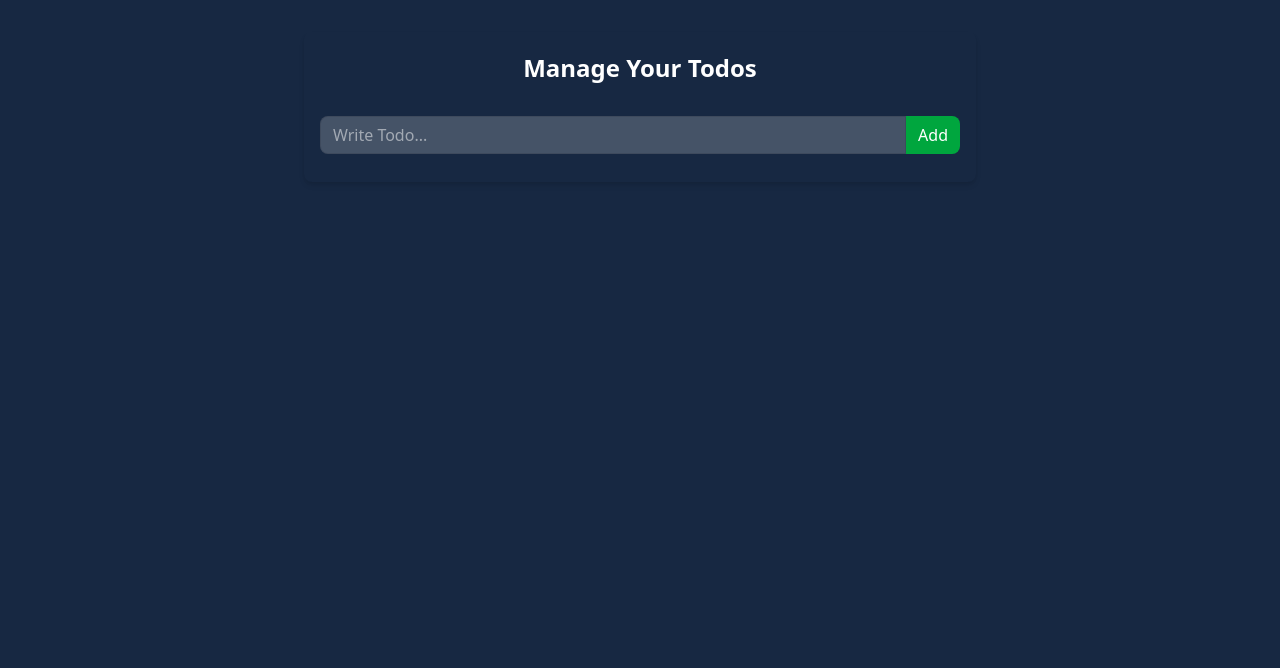
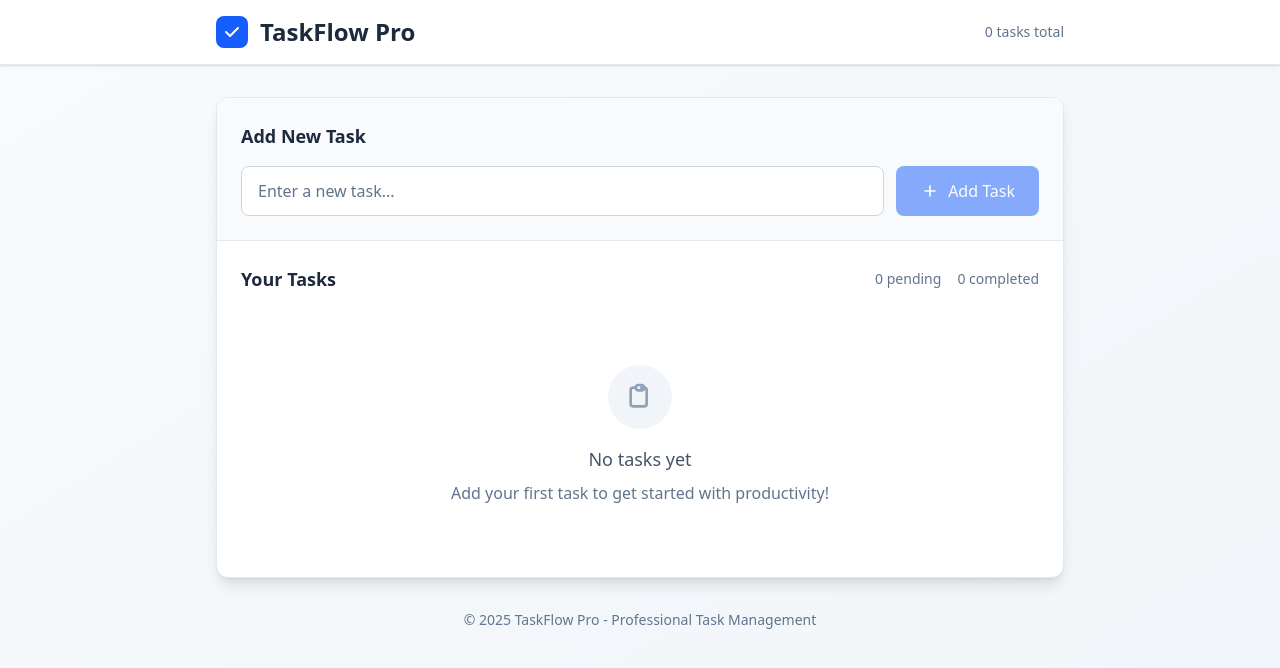
Before and after one commit to PranavRasal/to-do-list, a React (Vite) app in the folder to-do/: page / in a window 1280 px wide. Shown: the top 668 px of the page. Built offline with nearby package versions, Linux system fonts and the light colour scheme.

Commit message:
feat: enhance UI and UX for todo management with improved layout and styling

```diff
--- a/to-do/src/App.jsx
+++ b/to-do/src/App.jsx
@@ -37,24 +37,73 @@ function App() {
 
   return (
     <TodoProvider value={{todos,addtodos,editTodo,deleteTodo,completeTodo}}>
-   <div className="bg-[#172842] min-h-screen py-8">
-                <div className="w-full max-w-2xl mx-auto shadow-md rounded-lg px-4 py-3 text-white">
-                    <h1 className="text-2xl font-bold text-center mb-8 mt-2">Manage Your Todos</h1>
-                    <div className="mb-4">
-                        {/* Todo form goes here */}
-                        <TodoForm />
+      <div className="min-h-screen bg-gradient-to-br from-slate-50 to-slate-100">
+        {/* Header */}
+        <header className="bg-white shadow-sm border-b border-slate-200">
+          <div className="max-w-4xl mx-auto px-6 py-4">
+            <div className="flex items-center justify-between">
+              <div className="flex items-center space-x-3">
+                <div className="w-8 h-8 bg-blue-600 rounded-lg flex items-center justify-center">
+                  <svg className="w-5 h-5 text-white" fill="currentColor" viewBox="0 0 20 20">
+                    <path fillRule="evenodd" d="M16.707 5.293a1 1 0 010 1.414l-8 8a1 1 0 01-1.414 0l-4-4a1 1 0 011.414-1.414L8 12.586l7.293-7.293a1 1 0 011.414 0z" clipRule="evenodd" />
+                  </svg>
+                </div>
+                <h1 className="text-2xl font-bold text-slate-800">TaskFlow Pro</h1>
+              </div>
+              <div className="text-sm text-slate-500">
+                {todos.length} {todos.length === 1 ? 'task' : 'tasks'} total
+              </div>
+            </div>
+          </div>
+        </header>
+
+        {/* Main Content */}
+        <main className="max-w-4xl mx-auto px-6 py-8">
+          <div className="bg-white rounded-xl shadow-lg border border-slate-200 overflow-hidden">
+            {/* Form Section */}
+            <div className="p-6 bg-slate-50 border-b border-slate-200">
+              <h2 className="text-lg font-semibold text-slate-800 mb-4">Add New Task</h2>
+              <TodoForm />
+            </div>
+
+            {/* Tasks Section */}
+            <div className="p-6">
+              <div className="flex items-center justify-between mb-6">
+                <h2 className="text-lg font-semibold text-slate-800">Your Tasks</h2>
+                <div className="flex items-center space-x-4 text-sm text-slate-500">
+                  <span>{todos.filter(todo => !todo.completed).length} pending</span>
+                  <span>{todos.filter(todo => todo.completed).length} completed</span>
+                </div>
+              </div>
+
+              {todos.length === 0 ? (
+                <div className="text-center py-12">
+                  <div className="w-16 h-16 bg-slate-100 rounded-full flex items-center justify-center mx-auto mb-4">
+                    <svg className="w-8 h-8 text-slate-400" fill="none" stroke="currentColor" viewBox="0 0 24 24">
+                      <path strokeLinecap="round" strokeLinejoin="round" strokeWidth={2} d="M9 5H7a2 2 0 00-2 2v10a2 2 0 002 2h8a2 2 0 002-2V7a2 2 0 00-2-2h-2M9 5a2 2 0 002 2h2a2 2 0 002-2M9 5a2 2 0 012-2h2a2 2 0 012 2" />
+                    </svg>
+                  </div>
+                  <h3 className="text-lg font-medium text-slate-600 mb-2">No tasks yet</h3>
+                  <p className="text-slate-500">Add your first task to get started with productivity!</p>
+                </div>
+              ) : (
+                <div className="space-y-3">
+                  {todos.map((todo) => (
+                    <div key={todo.id} className="w-full">
+                      <TodoItems todo={todo} />
                     </div>
-                    <div className="flex flex-wrap gap-y-3">
-                        {/*Loop and Add TodoItem here */}
-                        {todos.map((todo)=>(
-                          <div key={todo.id}
-                          className='w-full'>
-                          <TodoItems todo={todo}/>
-                          </div>
-                        ))}
-                    </div>
+                  ))}
                 </div>
+              )}
             </div>
+          </div>
+
+          {/* Footer */}
+          <div className="mt-8 text-center text-sm text-slate-500">
+            <p>© 2025 TaskFlow Pro - Professional Task Management</p>
+          </div>
+        </main>
+      </div>
     </TodoProvider>
   )
 }
--- a/to-do/src/assets/component/TodoItems.jsx
+++ b/to-do/src/assets/component/TodoItems.jsx
@@ -1,59 +1,114 @@
 import React, { useState } from 'react'
 import { useTodo } from '../../contexts';
+
 function TodoItems({ todo }) {
-const [isTodoEditable,setIsTodoEditable]= useState(false)
-const [todoMsg,setTodoMsg]=useState(todo.todo)
-const {deleteTodo,editTodo,completeTodo}=useTodo()
-const editTodos =()=>{
-    editTodo(todo.id,{...todo,todo:todoMsg})
+    const [isTodoEditable, setIsTodoEditable] = useState(false)
+    const [todoMsg, setTodoMsg] = useState(todo.todo)
+    const {deleteTodo, editTodo, completeTodo} = useTodo()
+
+    const editTodos = () => {
+        if (todoMsg.trim()) {
+            editTodo(todo.id, {...todo, todo: todoMsg.trim()})
             setIsTodoEditable(false)
         }
-const togglecompleted = ()=>{
+    }
+
+    const toggleCompleted = () => {
         completeTodo(todo.id)
     }
-console.log(todo)
+
+    const handleKeyPress = (e) => {
+        if (e.key === 'Enter') {
+            editTodos()
+        } else if (e.key === 'Escape') {
+            setTodoMsg(todo.todo)
+            setIsTodoEditable(false)
+        }
+    }
+
     return (
-        <div
-            className={`flex border border-black/10 rounded-lg px-3 py-1.5 gap-x-3 shadow-sm shadow-white/50 duration-300  text-black ${
-                todo.completed ? "bg-[#c6e9a7]" : "bg-[#ccbed7]"
+        <div className={`group flex items-center gap-4 p-4 rounded-lg border transition-all duration-200 ${
+            todo.completed
+                ? "bg-green-50 border-green-200 opacity-75"
+                : "bg-white border-slate-200 hover:border-slate-300 hover:shadow-sm"
+        }`}>
+            {/* Checkbox */}
+            <div className="flex-shrink-0">
+                <button
+                    onClick={toggleCompleted}
+                    className={`w-5 h-5 rounded border-2 flex items-center justify-center transition-all duration-200 ${
+                        todo.completed
+                            ? "bg-green-500 border-green-500"
+                            : "border-slate-300 hover:border-green-400"
                     }`}
                 >
-            <input
-                type="checkbox"
-                className="cursor-pointer"
-                checked={todo.completed}
-                onChange={togglecompleted}
-            />
+                    {todo.completed && (
+                        <svg className="w-3 h-3 text-white" fill="currentColor" viewBox="0 0 20 20">
+                            <path fillRule="evenodd" d="M16.707 5.293a1 1 0 010 1.414l-8 8a1 1 0 01-1.414 0l-4-4a1 1 0 011.414-1.414L8 12.586l7.293-7.293a1 1 0 011.414 0z" clipRule="evenodd" />
+                        </svg>
+                    )}
+                </button>
+            </div>
+
+            {/* Task Content */}
+            <div className="flex-1 min-w-0">
+                {isTodoEditable ? (
                     <input
                         type="text"
-                className={`border outline-none w-full bg-transparent rounded-lg ${
-                    isTodoEditable ? "border-black/10 px-2" : "border-transparent"
-                } ${todo.completed ? "line-through" : ""}`}
                         value={todoMsg}
                         onChange={(e) => setTodoMsg(e.target.value)}
-                readOnly={!isTodoEditable}
+                        onBlur={editTodos}
+                        onKeyDown={handleKeyPress}
+                        className="w-full px-3 py-2 border border-blue-300 rounded-md focus:ring-2 focus:ring-blue-500 focus:border-blue-500 outline-none bg-white text-slate-800"
+                        autoFocus
                     />
-            {/* Edit, Save Button */}
+                ) : (
+                    <p className={`text-sm font-medium transition-all duration-200 ${
+                        todo.completed
+                            ? "text-slate-500 line-through"
+                            : "text-slate-800"
+                    }`}>
+                        {todo.todo}
+                    </p>
+                )}
+            </div>
+
+            {/* Action Buttons */}
+            <div className="flex items-center gap-2 opacity-0 group-hover:opacity-100 transition-opacity duration-200">
+                {!todo.completed && (
                     <button
-                className="inline-flex w-8 h-8 rounded-lg text-sm border border-black/10 justify-center items-center bg-gray-50 hover:bg-gray-100 shrink-0 disabled:opacity-50"
                         onClick={() => {
-                    if (todo.completed) return;
-
                             if (isTodoEditable) {
                                 editTodos();
-                    } else setIsTodoEditable((prev) => !prev);
+                            } else {
+                                setIsTodoEditable(true);
+                            }
                         }}
-                disabled={todo.completed}
+                        className="p-2 text-slate-400 hover:text-blue-600 hover:bg-blue-50 rounded-md transition-colors duration-200"
+                        title={isTodoEditable ? "Save" : "Edit"}
                     >
-                {isTodoEditable ? "📁" : "✏️"}
+                        {isTodoEditable ? (
+                            <svg className="w-4 h-4" fill="none" stroke="currentColor" viewBox="0 0 24 24">
+                                <path strokeLinecap="round" strokeLinejoin="round" strokeWidth={2} d="M5 13l4 4L19 7" />
+                            </svg>
+                        ) : (
+                            <svg className="w-4 h-4" fill="none" stroke="currentColor" viewBox="0 0 24 24">
+                                <path strokeLinecap="round" strokeLinejoin="round" strokeWidth={2} d="M11 5H6a2 2 0 00-2 2v11a2 2 0 002 2h11a2 2 0 002-2v-5m-1.414-9.414a2 2 0 112.828 2.828L11.828 15H9v-2.828l8.586-8.586z" />
+                            </svg>
+                        )}
                     </button>
-            {/* Delete Todo Button */}
+                )}
+
                 <button
-                className="inline-flex w-8 h-8 rounded-lg text-sm border border-black/10 justify-center items-center bg-gray-50 hover:bg-gray-100 shrink-0"
                     onClick={() => deleteTodo(todo.id)}
+                    className="p-2 text-slate-400 hover:text-red-600 hover:bg-red-50 rounded-md transition-colors duration-200"
+                    title="Delete"
                 >
-                ❌
+                    <svg className="w-4 h-4" fill="none" stroke="currentColor" viewBox="0 0 24 24">
+                        <path strokeLinecap="round" strokeLinejoin="round" strokeWidth={2} d="M19 7l-.867 12.142A2 2 0 0116.138 21H7.862a2 2 0 01-1.995-1.858L5 7m5 4v6m4-6v6m1-10V4a1 1 0 00-1-1h-4a1 1 0 00-1 1v3M4 7h16" />
+                    </svg>
                 </button>
+            </div>
         </div>
     );
 }
--- a/to-do/src/assets/component/todoForm.jsx
+++ b/to-do/src/assets/component/todoForm.jsx
@@ -1,26 +1,37 @@
 import React, { useState } from 'react'
 import { useTodo } from '../../contexts';
+
 function TodoForm() {
-    const [todo , settodo] = useState("")
+    const [todo, settodo] = useState("")
     const {addtodos} = useTodo()
-    const add = (e) =>{
+
+    const add = (e) => {
         e.preventDefault()
-        if(!todo) return
-        addtodos({todo , completed : false})
+        if(!todo.trim()) return
+        addtodos({todo: todo.trim(), completed: false})
         settodo("")
     }
+
     return (
-        <form   onSubmit={add} className="flex">
-            <input
-                type="text"
-                placeholder="Write Todo..."
-                className="w-full border border-black/10 rounded-l-lg px-3 outline-none duration-150
-                bg-white/20 py-1.5"
-                value ={todo}
-                onChange={e => settodo(e.target.value)}
-            />
-            <button type="submit" className="rounded-r-lg px-3 py-1 bg-green-600 text-white shrink-0">
-                Add
+        <form onSubmit={add} className="flex flex-col sm:flex-row gap-3">
+            <div className="flex-1">
+                <input
+                    type="text"
+                    placeholder="Enter a new task..."
+                    className="w-full px-4 py-3 border border-slate-300 rounded-lg focus:ring-2 focus:ring-blue-500 focus:border-blue-500 outline-none transition-all duration-200 bg-white text-slate-800 placeholder-slate-500"
+                    value={todo}
+                    onChange={e => settodo(e.target.value)}
+                />
+            </div>
+            <button
+                type="submit"
+                className="px-6 py-3 bg-blue-600 hover:bg-blue-700 text-white font-medium rounded-lg transition-colors duration-200 focus:ring-2 focus:ring-blue-500 focus:ring-offset-2 disabled:opacity-50 disabled:cursor-not-allowed flex items-center justify-center space-x-2"
+                disabled={!todo.trim()}
+            >
+                <svg className="w-5 h-5" fill="none" stroke="currentColor" viewBox="0 0 24 24">
+                    <path strokeLinecap="round" strokeLinejoin="round" strokeWidth={2} d="M12 6v6m0 0v6m0-6h6m-6 0H6" />
+                </svg>
+                <span>Add Task</span>
             </button>
         </form>
     );
```
Lines whose indentation alone changed are shown as unchanged.
